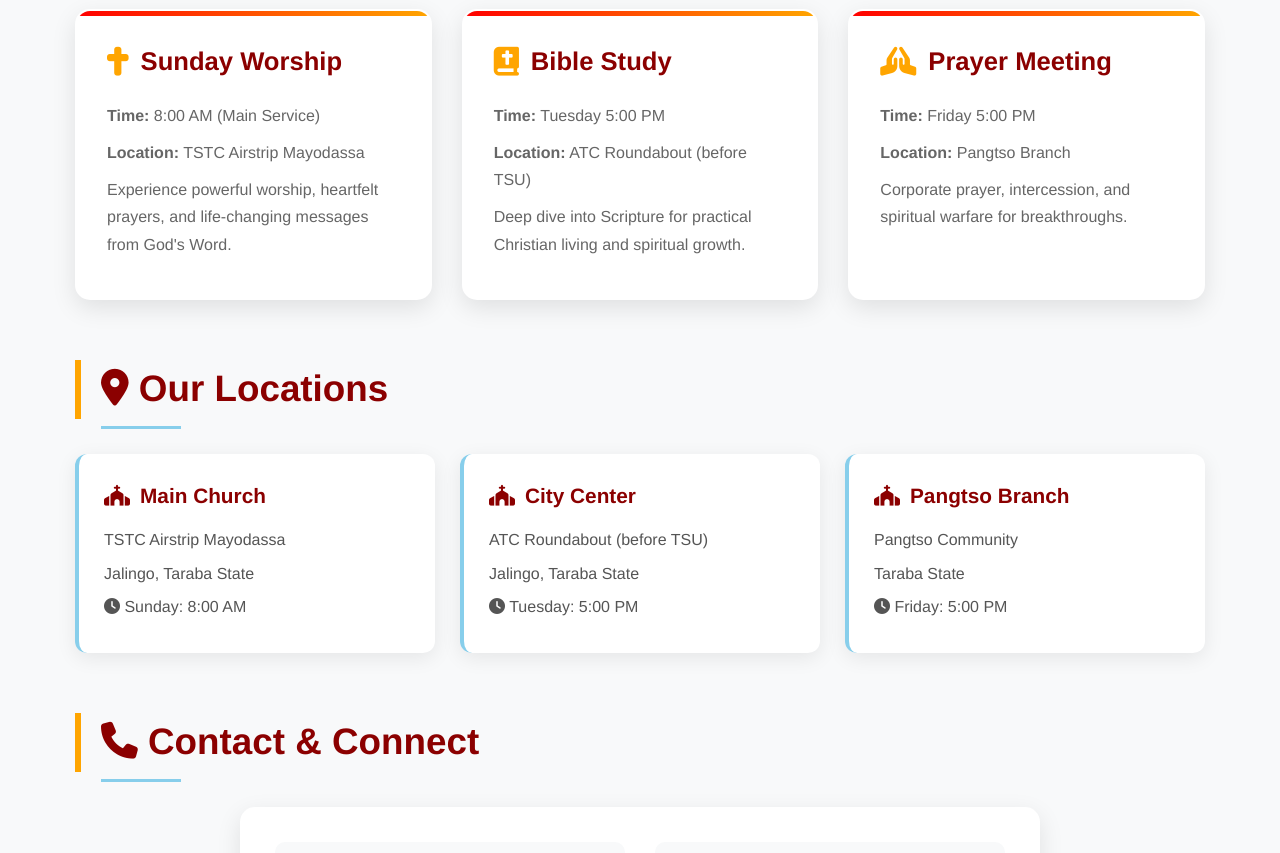
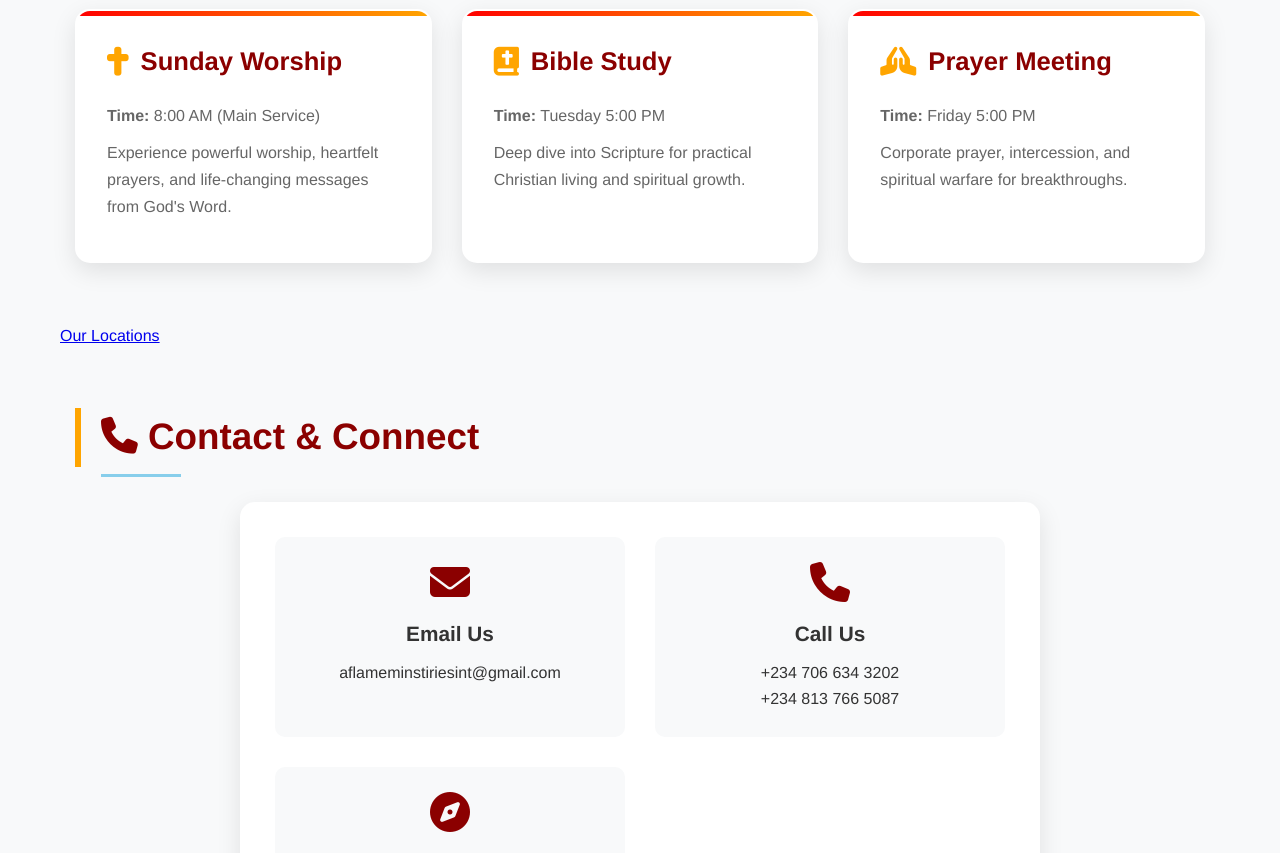
Before and after one commit to joshgg84/church-website, a website: page index.html in a window 1280 px wide. Shown: the part 620-1473 px from the top of the page. Drawn offline with Linux system fonts and the light colour scheme.

Commit message:
Update index.html

```diff
--- a/index.html
+++ b/index.html
@@ -3,7 +3,7 @@
 <head>
     <meta charset="UTF-8">
     <meta name="viewport" content="width=device-width, initial-scale=1.0">
-    <title>Aflame Minist</title>
+    <title>Aflame Ministries</title>
     <link rel="stylesheet" href="https://cdnjs.cloudflare.com/ajax/libs/font-awesome/6.5.1/css/all.min.css">
     <link rel="stylesheet" href="/index.css">
 </head>
@@ -50,19 +50,16 @@
                 <div class="card">
                     <h3><i class="fas fa-cross"></i> Sunday Worship</h3>
                     <p><strong>Time:</strong> 8:00 AM (Main Service)</p>
-                    <p><strong>Location:</strong> TSTC Airstrip Mayodassa</p>
                     <p>Experience powerful worship, heartfelt prayers, and life-changing messages from God's Word.</p>
                 </div>
                 <div class="card">
                     <h3><i class="fas fa-book-bible"></i> Bible Study</h3>
                     <p><strong>Time:</strong> Tuesday 5:00 PM</p>
-                    <p><strong>Location:</strong> ATC Roundabout (before TSU)</p>
                     <p>Deep dive into Scripture for practical Christian living and spiritual growth.</p>
                 </div>
                 <div class="card">
                     <h3><i class="fas fa-hands-praying"></i> Prayer Meeting</h3>
                     <p><strong>Time:</strong> Friday 5:00 PM</p>
-                    <p><strong>Location:</strong> Pangtso Branch</p>
                     <p>Corporate prayer, intercession, and spiritual warfare for breakthroughs.</p>
                 </div>
             </div>
@@ -71,29 +68,7 @@
 
     <!-- Location Section -->
     <section class="section" id="location">
-        <div class="container">
-            <h2><i class="fas fa-map-marker-alt"></i> Our Locations</h2>
-            <div class="location-grid">
-                <div class="address-card">
-                    <h4><i class="fas fa-church"></i> Main Church</h4>
-                    <p>TSTC Airstrip Mayodassa</p>
-                    <p>Jalingo, Taraba State</p>
-                    <p><i class="fas fa-clock"></i> Sunday: 8:00 AM</p>
-                </div>
-                <div class="address-card">
-                    <h4><i class="fas fa-church"></i> City Center</h4>
-                    <p>ATC Roundabout (before TSU)</p>
-                    <p>Jalingo, Taraba State</p>
-                    <p><i class="fas fa-clock"></i> Tuesday: 5:00 PM</p>
-                </div>
-                <div class="address-card">
-                    <h4><i class="fas fa-church"></i> Pangtso Branch</h4>
-                    <p>Pangtso Community</p>
-                    <p>Taraba State</p>
-                    <p><i class="fas fa-clock"></i> Friday: 5:00 PM</p>
-                </div>
-            </div>
-        </div>
+        <a href="location.html" class="location-btn">Our Locations</a>
     </section>
 
     <!-- Contact Section -->
```
